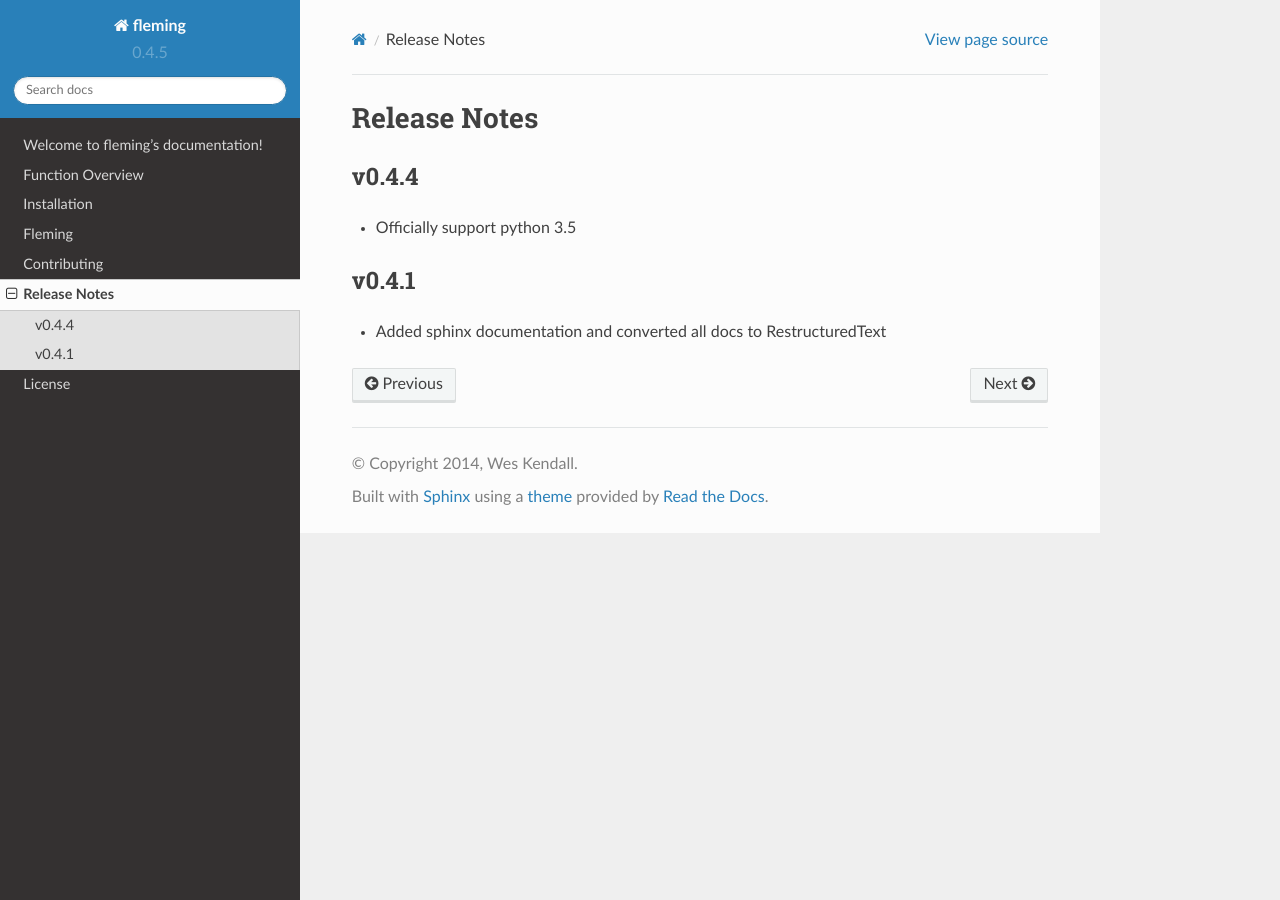
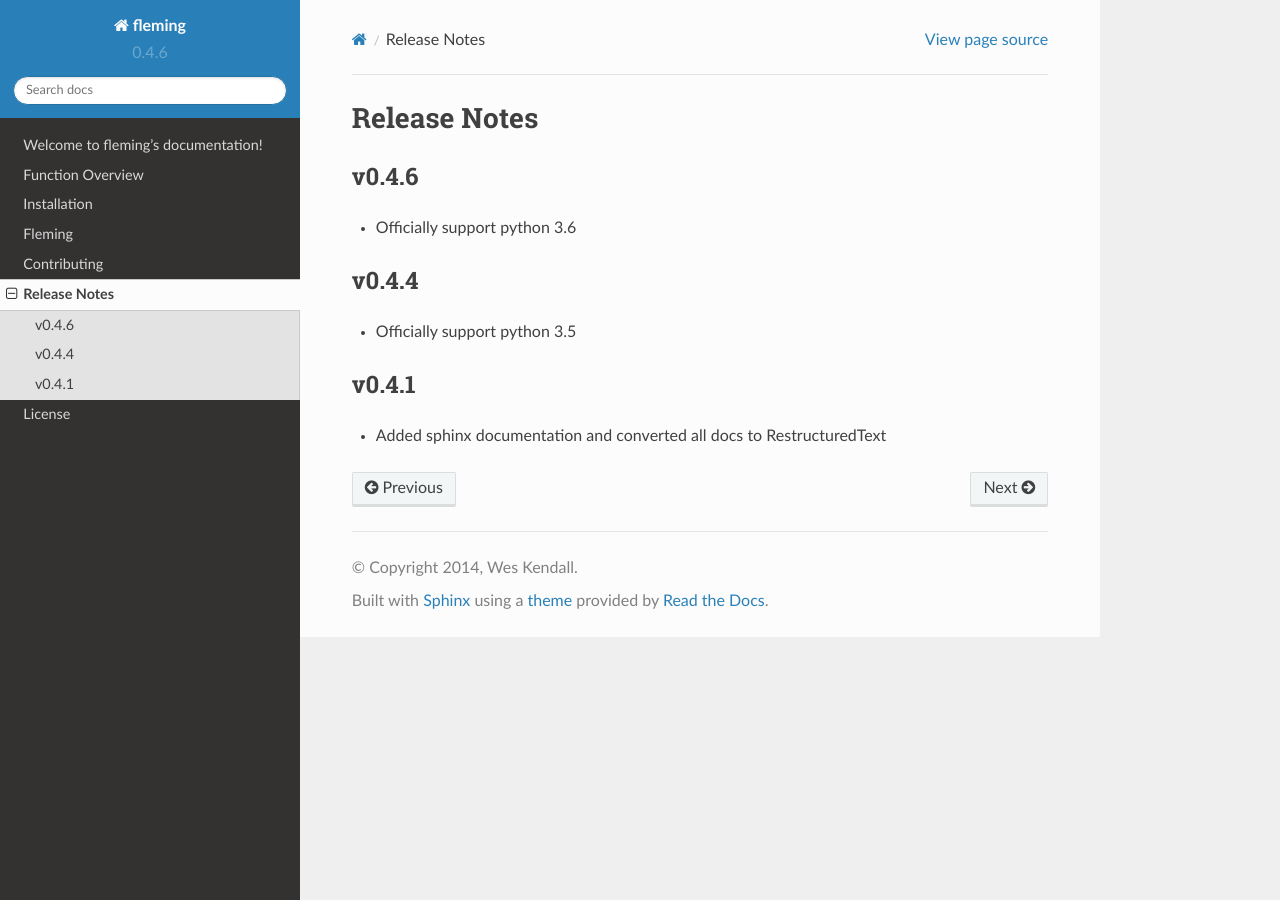
Before and after one commit to ambitioninc/fleming, a Sphinx documentation site: the page built from docs/release_notes.rst, in a window 1280 px wide. Built offline with Sphinx 7.4.7 and the Read the Docs theme 2.0.0, drawn with Linux system fonts in a browser that asks for light colours.

Commit message:
python 3.6

```diff
--- a/docs/release_notes.rst
+++ b/docs/release_notes.rst
@@ -1,12 +1,14 @@
 Release Notes
 =============
 
+v0.4.6
+------
+* Officially support python 3.6
+
 v0.4.4
 ------
-
 * Officially support python 3.5
 
 v0.4.1
 ------
-
 * Added sphinx documentation and converted all docs to RestructuredText
--- a/fleming/version.py
+++ b/fleming/version.py
@@ -1,2 +1,2 @@
 # pragma: no cover
-__version__ = '0.4.5'
+__version__ = '0.4.6'
```
Also changed, not shown: .travis.yml.
